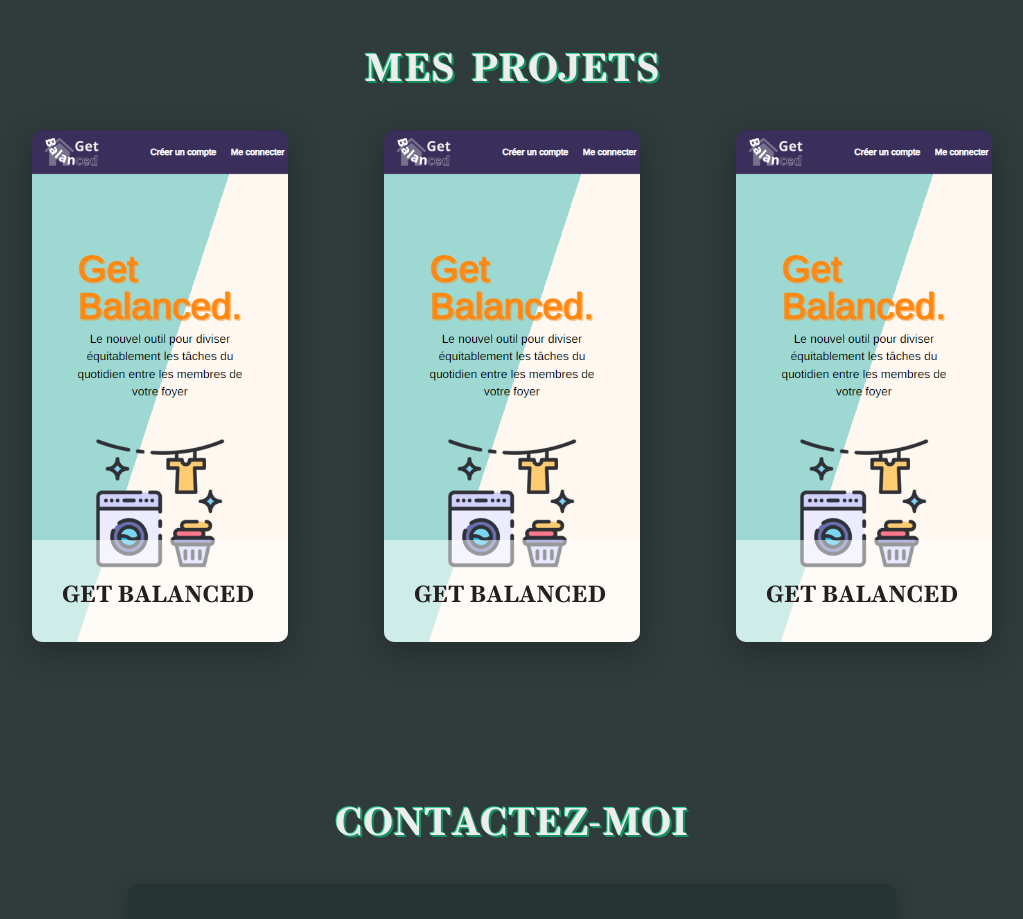
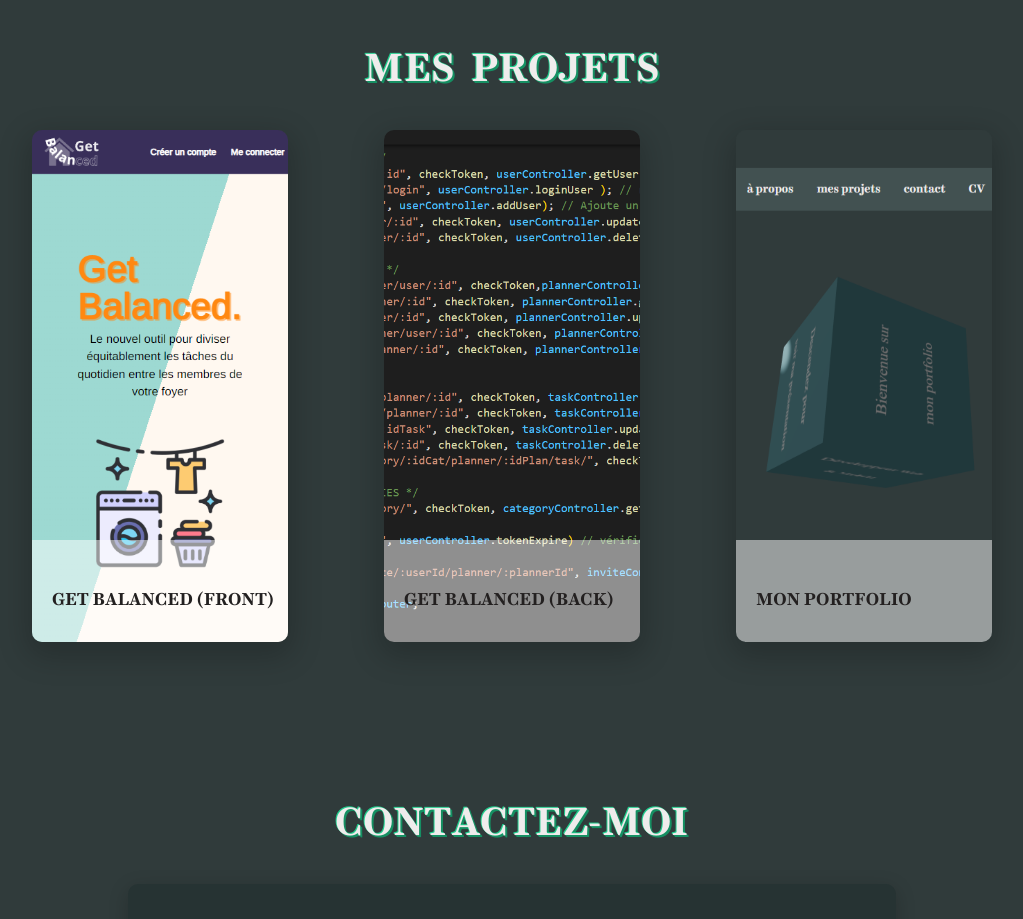
Before and after one commit to FabriceMilet/portfolio, a React (Create React App) app: page / in a window 1280 px wide. Shown: the part 1660-2579 px from the top of the page, without its empty margins (128-1151 px from the left). Built offline with nearby package versions, Linux system fonts and the light colour scheme.

Commit message:
ajout des nouveaux projets

```diff
--- a/src/Components/Projects/Projects.js
+++ b/src/Components/Projects/Projects.js
@@ -1,5 +1,7 @@
 import './Projects.scss'
 import getBalanced from '../../img/getBalanced.png'
+import portfolio from '../../img/portfolio.png'
+import getBalancedBack from '../../img/getBalancedBack.png'
 import { forwardRef } from 'react';
 
 const Projects = forwardRef(({ className, projectsHover}, targetProjects ) => {
@@ -25,32 +27,32 @@ const Projects = forwardRef(({ className, projectsHover}, targetProjects ) => {
           <img src={getBalanced} alt="Project getBalanced"/>
         </div>
         <section className="Projects-card__info">
-          <h3>Get Balanced</h3>
-          <p className="Projects-card__text">Application qui aide au partage des tâches ménagères dans un foyer </p>
-          <p className="Projects-card__link">Cliquez ici pour en savoir plus</p>
+          <h3>Get Balanced (front)</h3>
+          <p className="Projects-card__text">Partie front d'une application qui aide au partage des tâches ménagères dans un foyer </p>
+          <a href='https://github.com/FabriceMilet/GetBalanced-front' className="Projects-card__link" target="_blank">Cliquez ici pour en savoir plus</a>
         </section>
       </div>
 
 
       <div className="Projects-card">
         <div className="Projects-card__img">
-          <img src={getBalanced} alt="Project getBalanced"/>
+          <img src={getBalancedBack} alt="Project getBalanced"/>
         </div>
         <section className="Projects-card__info">
-          <h3>Get Balanced</h3>
-          <p className="Projects-card__text">Application qui aide au partage des tâches ménagères dans un foyer </p>
-          <p className="Projects-card__link">Cliquez ici pour en savoir plus</p>
+          <h3>Get Balanced (back)</h3>
+          <p className="Projects-card__text">Construction de l'API d'une application qui aide au partage des tâches ménagères dans un foyer </p>
+          <a href='https://github.com/FabriceMilet/GetBalanced-back' className="Projects-card__link" target="_blank">Cliquez ici pour en savoir plus</a>
         </section>
       </div>
 
       <div className="Projects-card">
         <div className="Projects-card__img">
-          <img src={getBalanced} alt="Project getBalanced"/>
+          <img src={portfolio} alt="Project getBalanced"/>
         </div>
         <section className="Projects-card__info">
-          <h3>Get Balanced</h3>
-          <p className="Projects-card__text">Application qui aide au partage des tâches ménagères dans un foyer </p>
-          <p className="Projects-card__link">Cliquez ici pour en savoir plus</p>
+          <h3>Mon portfolio</h3>
+          <p className="Projects-card__text">Construction de ce portfolio, avec REACT, SCSS (et un peu de three.js pour le fun) </p>
+          <a href='https://github.com/FabriceMilet/portfolio' className="Projects-card__link" target="_blank">Cliquez ici pour en savoir plus</a>
         </section>
       </div>
 
--- a/src/Components/Projects/Projects.scss
+++ b/src/Components/Projects/Projects.scss
@@ -94,10 +94,10 @@
 
         &__info h3 {
             position: absolute;
-            inset: auto auto 30px 30px;
+            inset: auto auto 30px 20px;
             transition: inset .3s ease-out, background-color .3s ease-out;
             text-transform: uppercase;
-            font-size: 1.5rem;
+            font-size: 1.1rem;
         }
         &__info p,
         &__info a {
@@ -107,15 +107,15 @@
         }
 
         &__text {
-            inset: auto auto 120px 30px;
+            inset: auto auto 120px 20px;
             max-width: 90%;
             font-size: .8rem;
         }
 
         &__link {
-            inset: auto auto 20px 30px;
+            inset: auto auto 20px 20px;
             font-size: .8rem;
-            color: vars.$white;
+            // color: vars.$white;
             text-decoration: none;
             background-color: vars.$green;
             padding: 1rem;
@@ -124,13 +124,11 @@
         }
 
         &:hover h3 {
-            inset: auto auto 190px 30px;
+            inset: auto auto 190px 20px;
             transition: inset .3s ease-out;
         }
 
-        &:hover p
-
-        // ,&:hover a
+        &:hover p, &:hover a
          {
             opacity: 1;
             transition: opacity .5s .1s ease-in;
```
Also changed, not shown: src/img/getBalancedBack.png (added), src/img/portfolio.png (added).
